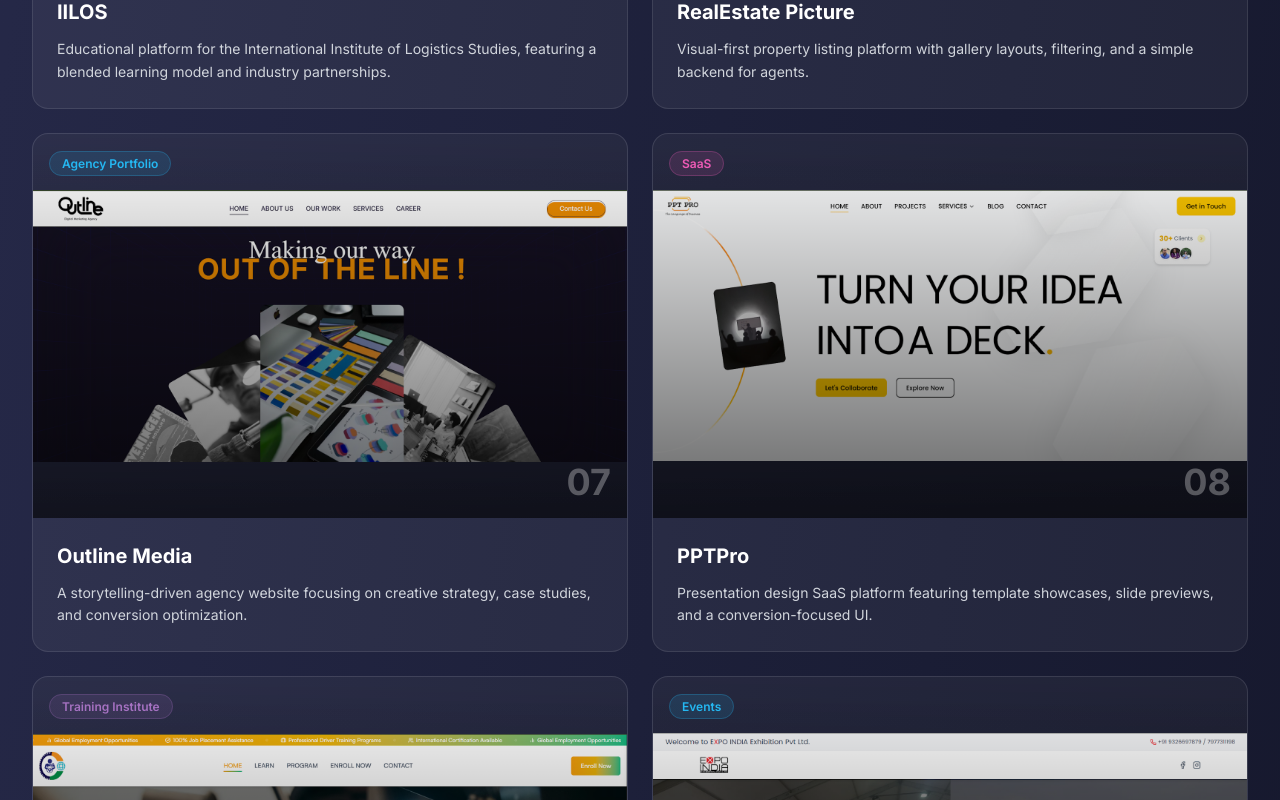
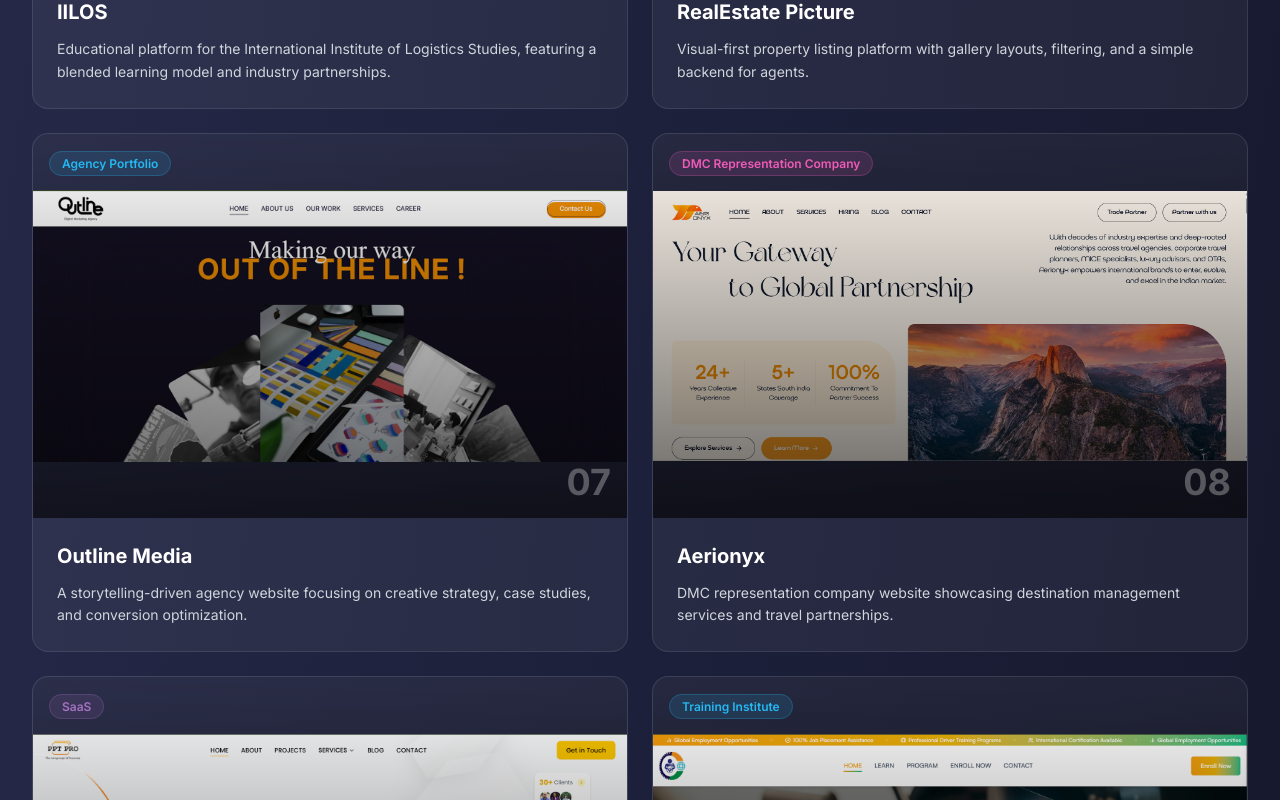
Before and after one commit to rupin-desai/logic-nodes, a React (Vite) app: page /portfolio in a window 1280 px wide. Shown: the part 1840-2640 px from the top of the page. Built offline with nearby package versions, Linux system fonts and the light colour scheme.

Commit message:
Refactor code structure for improved readability and maintainability

```diff
--- a/src/pages/Portfolio.jsx
+++ b/src/pages/Portfolio.jsx
@@ -1,5 +1,4 @@
 import React from "react";
-// eslint-disable-next-line no-unused-vars
 import { motion } from "framer-motion";
 import { ExternalLink } from "lucide-react";
 import Footer from "../components/Footer";
@@ -71,6 +70,15 @@ const Portfolio = () => {
     },
     {
       id: 8,
+      title: "Aerionyx",
+      category: "DMC Representation Company",
+      image: "/images/aerionyx.png",
+      description:
+        "DMC representation company website showcasing destination management services and travel partnerships.",
+      link: "https://aerionyxglobalreps.com/",
+    },
+    {
+      id: 9,
       title: "PPTPro",
       category: "SaaS",
       image: "/images/pptpro.png",
@@ -79,7 +87,7 @@ const Portfolio = () => {
       link: "https://pptpro-react.netlify.app/",
     },
     {
-      id: 9,
+      id: 10,
       title: "Bharat Vishwa Saarti",
       category: "Training Institute",
       image: "/images/bharat.png",
@@ -88,7 +96,7 @@ const Portfolio = () => {
       link: "https://bharatvishwasaarti.netlify.app/",
     },
     {
-      id: 10,
+      id: 11,
       title: "Expo India",
       category: "Events",
       image: "/images/expo.png",
@@ -97,7 +105,7 @@ const Portfolio = () => {
       link: "https://www.expoindia.in/",
     },
     {
-      id: 11,
+      id: 12,
       title: "EcoBird Recycling",
       category: "Waste Management",
       image: "/images/ecobird.png",
@@ -106,7 +114,7 @@ const Portfolio = () => {
       link: "https://ecobirddrecycling.com/",
     },
     {
-      id: 12,
+      id: 13,
       title: "Suman Steels",
       category: "Industrial",
       image: "/images/suman.png",
@@ -115,7 +123,7 @@ const Portfolio = () => {
       link: "https://suman-steel-dev.netlify.app/",
     },
     {
-      id: 13,
+      id: 14,
       title: "Pronology",
       category: "Corporate",
       image: "/images/pronology.png",
@@ -124,7 +132,7 @@ const Portfolio = () => {
       link: "https://pronology-dev.netlify.app/",
     },
     {
-      id: 14,
+      id: 15,
       title: "Shubhaam Logistics",
       category: "Logistics",
       image: "/images/shubhaam.png",
@@ -133,7 +141,7 @@ const Portfolio = () => {
       link: "https://shubhaamlogistics.com/",
     },
     {
-      id: 15,
+      id: 16,
       title: "The Silver Lining",
       category: "Healthcare",
       image: "/images/silverlining.png",
@@ -142,7 +150,7 @@ const Portfolio = () => {
       link: "https://digitalteamwork.co.in/thesilverlining/",
     },
     {
-      id: 16,
+      id: 17,
       title: "Automotive CRM",
       category: "Web App / CRM",
       image: "/images/autocrm.png",
@@ -151,7 +159,7 @@ const Portfolio = () => {
       link: "https://crm.maulicardecor.com/",
     },
     {
-      id: 17,
+      id: 18,
       title: "Alkem Events Portal",
       category: "Enterprise Internal",
       image: "/images/alkem.png",
@@ -160,7 +168,7 @@ const Portfolio = () => {
       link: "https://demo-eventsmanager.netlify.app/home",
     },
     {
-      id: 18,
+      id: 19,
       title: "Safari Sutra",
       category: "Luxury Travel",
       image: "/images/safarisutra.png",
@@ -169,7 +177,7 @@ const Portfolio = () => {
       link: "https://thesafarisutra.com/",
     },
     {
-      id: 19,
+      id: 20,
       title: "ChaloGoa",
       category: "Travel Marketplace",
       image: "/images/chalogoa.png",
@@ -178,7 +186,7 @@ const Portfolio = () => {
       link: "https://chalogoa.com/",
     },
     {
-      id: 20,
+      id: 21,
       title: "Pass Maldives",
       category: "Luxury Travel",
       image: "/images/passmaldives.png",
@@ -187,7 +195,7 @@ const Portfolio = () => {
       link: "https://passmaldives-next-dev.netlify.app/",
     },
     {
-      id: 21,
+      id: 22,
       title: "Let's Ladakh",
       category: "Niche Travel",
       image: "/images/ladakh.png",
@@ -196,7 +204,7 @@ const Portfolio = () => {
       link: "https://letsladakh.com/",
     },
     {
-      id: 22,
+      id: 23,
       title: "SellItFast",
       category: "Marketplace",
       image: "/images/sellitfast.png",
@@ -205,7 +213,7 @@ const Portfolio = () => {
       link: "https://sellitfast-dev.netlify.app/",
     },
     {
-      id: 23,
+      id: 24,
       title: "MKH Sancheti School",
       category: "Education",
       image: "/images/school.png",
@@ -214,7 +222,7 @@ const Portfolio = () => {
       link: "https://mkhsancheti.com/",
     },
     {
-      id: 24,
+      id: 25,
       title: "Cheforeca",
       category: "Hospitality",
       image: "/images/cheforeca.png",
@@ -223,7 +231,7 @@ const Portfolio = () => {
       link: "https://cheforeca.piexxi.in/",
     },
     {
-      id: 25,
+      id: 26,
       title: "Smile Creative",
       category: "Agency",
       image: "/images/smile.png",
@@ -232,22 +240,13 @@ const Portfolio = () => {
       link: "https://smilecreative.agency/",
     },
     {
-      id: 26,
+      id: 27,
       title: "ABO Eye Institute",
       category: "Medical",
       image: "/images/abo.png",
       description:
         "Ophthalmology hospital website featuring doctor profiles, equipment showcases, and appointment booking.",
       link: "https://aboeye.com/",
-    },
-    {
-      id: 27,
-      title: "Ignition Capital",
-      category: "Finance / VC",
-      image: "/images/ignition.png",
-      description:
-        "Venture capital advisory site reflecting strategic authority, thought leadership, and startup ecosystems.",
-      link: "https://ignitioncapitaladvisors.in/",
     },
     {
       id: 28,
@@ -274,7 +273,6 @@ const Portfolio = () => {
       image: "/images/campus.png",
       description:
         "Student networking app with verified onboarding, matching algorithms, and safe chat modules.",
-
     },
     {
       id: 31,
@@ -283,7 +281,7 @@ const Portfolio = () => {
       image: "/images/onboarding.png",
       description:
         "Automated customer onboarding tool with dynamic pricing, digital signatures, and invoice generation.",
-        link: "https://yanisa-admin.netlify.app/services",
+      link: "https://yanisa-admin.netlify.app/services",
     },
   ];
 
```
Also changed, not shown: public/images/aerionyx.png (added).
